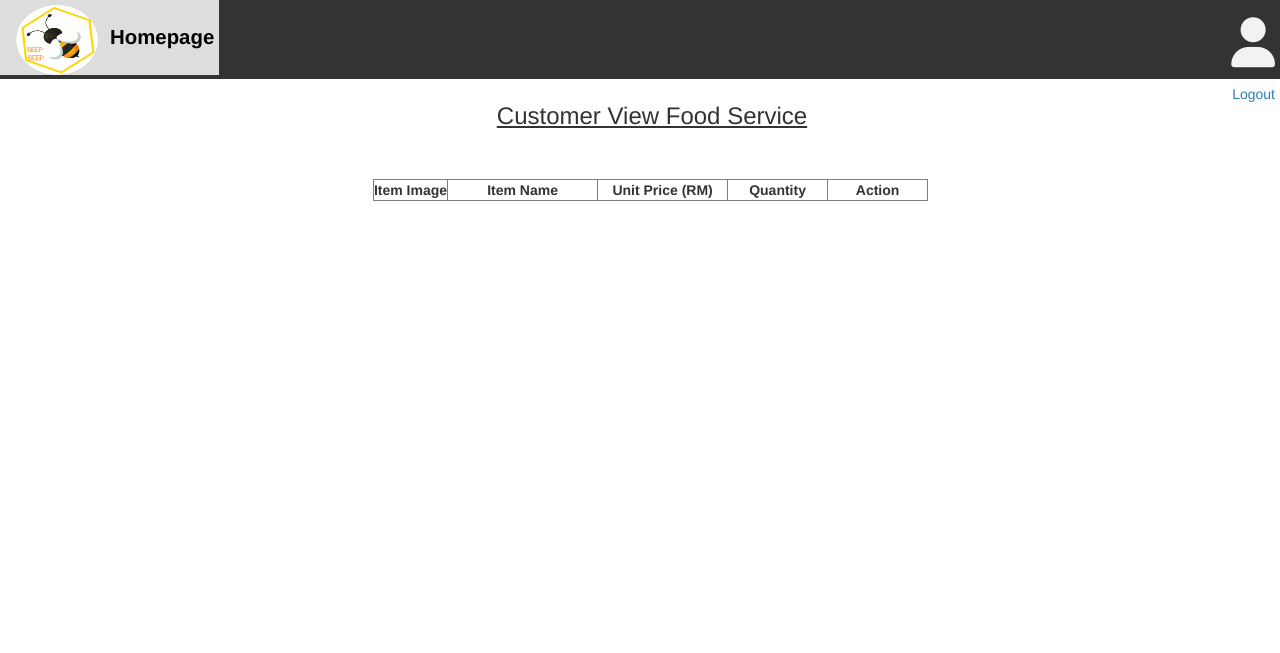
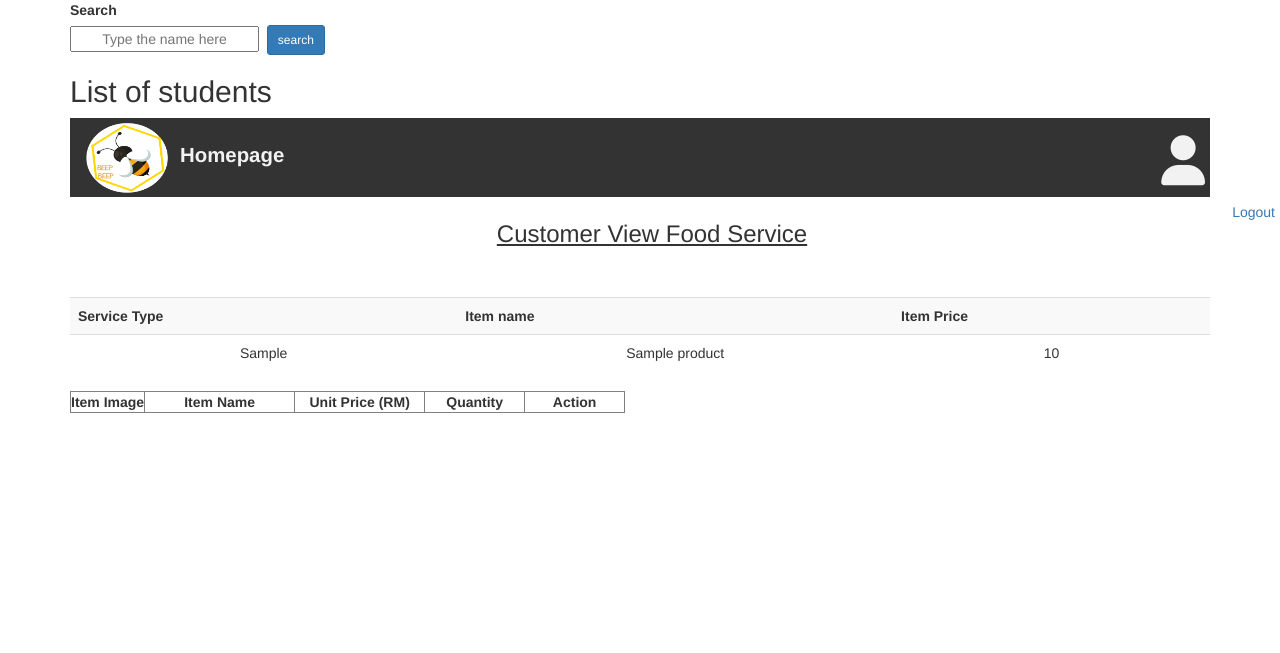
Before and after one commit to jenice11/ProjectBBDS, a PHP site: page /ApplicationLayer/manageOrder/customerViewFood.php in a window 1280 px wide. Shown: the top 653 px of the page. Run offline with PHP 8.4, Linux system fonts and the light colour scheme; the visitor is signed in with stand-in values (Sample User, id 1); tables that the repository leaves empty or names only in its code hold one stand-in row (values such as "Sample post"); some libraries are stand-ins or nearby versions.

Commit message:
Update customerViewFood.php

```diff
--- a/ApplicationLayer/manageOrder/customerViewFood.php
+++ b/ApplicationLayer/manageOrder/customerViewFood.php
@@ -9,6 +9,56 @@
     if(isset($_POST['addtocart'])){
         $service->addCart();
     }
+?>
+<?php
+$localhost = "localhost";
+$username = "root";
+$password = "";
+$dbname = "sdw";
+$con = new mysqli($localhost, $username, $password, $dbname);
+if( $con->connect_error){
+    die('Error: ' . $con->connect_error);
+}
+$sql = "SELECT * FROM product";
+if( isset($_G['search']) ){
+    $name = mysqli_real_escape_string($con, htmlspecialchars($_GET['search']));
+    $sql = "SELECT servicetype,itemname,itemprice FROM product WHERE itemname ='%search%'";
+}
+$result = $con->query($sql);
+?>
+<!DOCTYPE html>
+<html>
+<head>
+<title>Basic Search form using mysqli</title>
+<link rel="stylesheet" type="text/css"
+href="https://maxcdn.bootstrapcdn.com/bootstrap/3.3.7/css/bootstrap.min.css">
+</head>
+<body>
+<div class="container">
+<label>Search</label>
+<form action="" method="">
+<input type="text" placeholder="Type the name here" name="search">&nbsp;
+<input type="submit" value="search" name="btn" class="btn btn-sm btn-primary">
+</form>
+<h2>List of students</h2>
+<table class="table table-striped table-responsive">
+<tr>
+<th>Service Type</th>
+<th>Item name</th>
+<th>Item Price</th>
+
+</tr>
+<?php
+while($row = $result->fetch_assoc()){
+    ?>
+    <tr>
+    <td><?php echo $row['servicetype']; ?></td>
+    <td><?php echo $row['itemname']; ?></td>
+    <td><?php echo $row['itemprice']; ?></td>
+
+    </tr>
+    <?php
+}
 ?>
 <!DOCTYPE html>
 <html>
```
